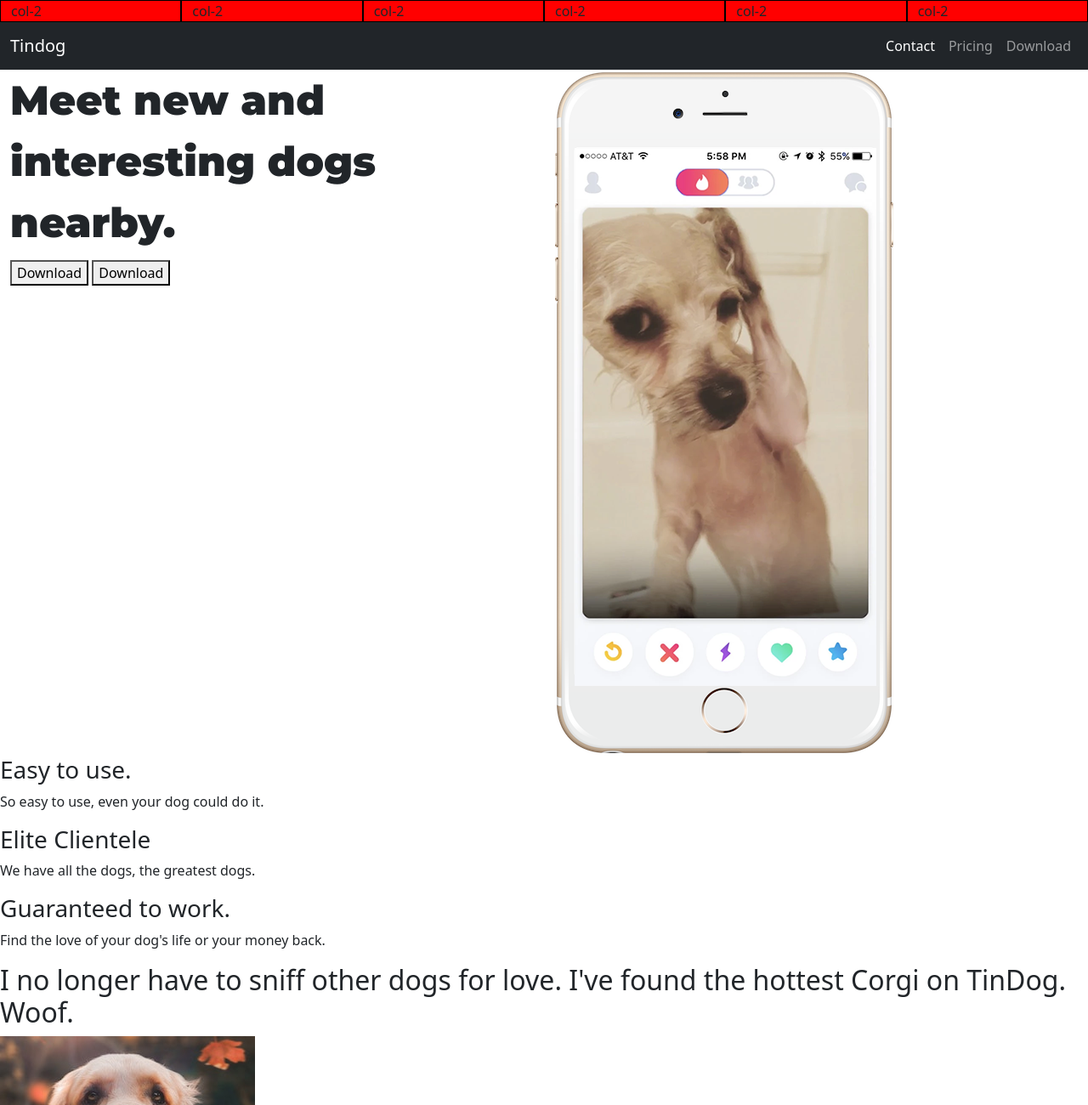
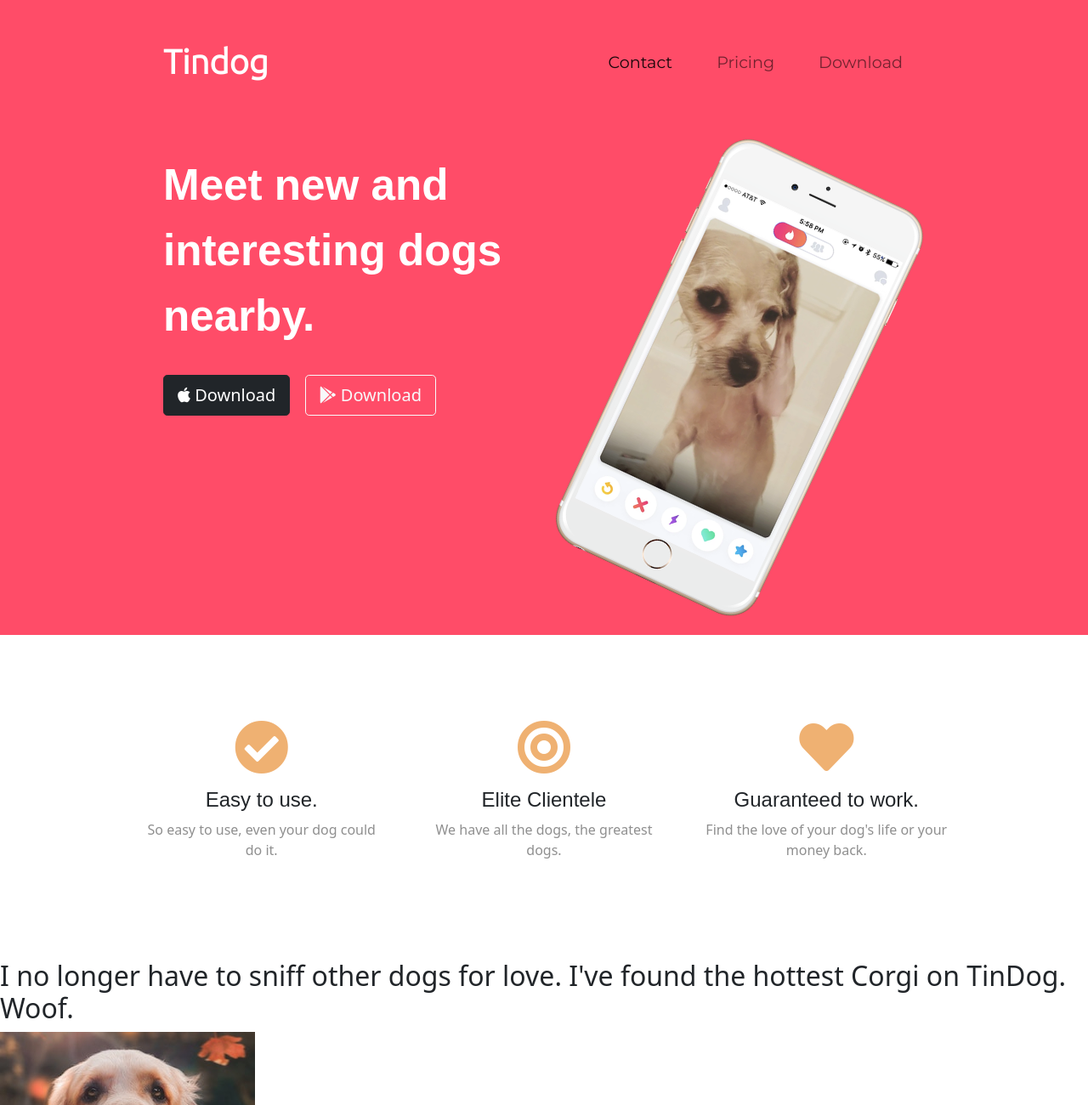
Before and after one commit to ashraffares/Tindog, a plain HTML site: page index.html in a window 1280 px wide. Shown: the top 1300 px of the page at 85% size. Drawn offline with nearby package versions, Linux system fonts and the light colour scheme.

Commit message:
style feature section and icons

```diff
--- a/css/styles.css
+++ b/css/styles.css
@@ -1,6 +1,63 @@
 h1 {
-  font-family: 'Montserrat', sans-serif;
-  font-size: 3rem;
+  font-family: "Montserrat-Black", sans-serif;
+  font-size: 3.2rem;
   line-height: 1.5;
   font-weight: 900;
 }
+
+h3 {
+  font-size: 1.5rem;
+  font-family: 'Montserrat-bold', sans-serif;
+}
+
+#title {
+  background-color: #ff4c68;
+}
+
+.container-fluid {
+  padding: 3% 15%;
+}
+
+.rotate {
+  width: 60%;
+  transform: rotate(25deg);
+}
+
+.navbar {
+  padding: 0 0 4.5rem;
+}
+
+.navbar-brand {
+  font-family: 'Ubuntu', sans-serif;
+  font-size: 2.5rem;
+  font-weight: bold;
+}
+
+.nav-item {
+  padding: 0 18px;
+}
+
+.nav-link {
+  font-size: 1.2rem;
+  font-family: 'Montserrat', sans-serif;
+}
+
+.download-button {
+  margin: 5% 3% 5% 0;
+}
+
+#features {
+  padding: 6% 12%;
+}
+
+.icon {
+  color: #efb172;
+}
+
+.icon:hover {
+  color: #ff4c68;
+}
+
+.feature-des {
+  color: #8f8f8f;
+}
--- a/index.html
+++ b/index.html
@@ -4,7 +4,10 @@
 <head>
   <meta charset="utf-8">
   <title>TinDog</title>
-  <link href="https://fonts.googleapis.com/css2?family=Montserrat:wght@100;300;400;500;900&family=Ubuntu:wght@300;400;700&display=swap" rel="stylesheet">
+  <link rel="stylesheet" href="https://pro.fontawesome.com/releases/v5.10.0/css/all.css" integrity="sha384-AYmEC3Yw5cVb3ZcuHtOA93w35dYTsvhLPVnYs9eStHfGJvOvKxVfELGroGkvsg+p" crossorigin="anonymous"/>
+  <link rel="preconnect" href="https://fonts.googleapis.com">
+  <link rel="preconnect" href="https://fonts.gstatic.com" crossorigin>
+  <link href="https://fonts.googleapis.com/css2?family=Montserrat&family=Ubuntu:wght@300&display=swap" rel="stylesheet">
 
   <!-- Bootstrap CSS -->
   <link href="https://cdn.jsdelivr.net/npm/bootstrap@5.1.3/dist/css/bootstrap.min.css" rel="stylesheet"
@@ -13,24 +16,14 @@
 </head>
 
 <body>
+  <section id="title">
     <div class="container-fluid">
-    <div class="row">
-      <div class="col-lg-2 col-md-3 col-sm-12" style="background-color: red;border: 1px solid #000">col-2</div>
-      <div class="col-lg-2 col-md-3 col-sm-12" style="background-color: red;border: 1px solid #000">col-2</div>
-      <div class="col-lg-2 col-md-3 col-sm-12" style="background-color: red;border: 1px solid #000">col-2</div>
-      <div class="col-lg-2 col-md-3 col-sm-12" style="background-color: red;border: 1px solid #000">col-2</div>
-      <div class="col-lg-2 col-md-3 col-sm-12" style="background-color: red;border: 1px solid #000">col-2</div>
-      <div class="col-lg-2 col-md-3 col-sm-12" style="background-color: red;border: 1px solid #000">col-2</div>
-    </div>
-  </div>
-  <section id="title">
-
       <!-- Nav Bar -->
-    <nav class="navbar navbar-expand-lg navbar-dark bg-dark">
-      <div class="container-fluid">
-        <a class="navbar-brand" href="#">Tindog</a>
-        <button class="navbar-toggler" type="button" data-bs-toggle="collapse" data-bs-target="#navbarSupportedContent"
-          aria-controls="navbarSupportedContent" aria-expanded="false" aria-label="Toggle navigation">
+      <nav class="navbar navbar-expand-lg navbar-light ">
+          <a class="navbar-brand text-white" href="#">Tindog</a>
+          <button class="navbar-toggler" type="button" data-bs-toggle="collapse"
+            data-bs-target="#navbarSupportedContent" aria-controls="navbarSupportedContent" aria-expanded="false"
+            aria-label="Toggle navigation">
             <span class="navbar-toggler-icon"></span>
           </button>
           <div class="collapse navbar-collapse" id="navbarSupportedContent">
@@ -46,41 +39,50 @@
               </li>
             </ul>
           </div>
-      </div>
       </nav>
       <!-- Title -->
-  <div class="container-fluid">
-
       <div class="row">
-
-      <div class="col-lg-6 col-md-6 col-sm-12">
-        <h1>Meet new and interesting dogs nearby.</h1>
-        <button type="button">Download</button>
-        <button type="button">Download</button>
+          <div class="col-lg-6">
+            <h1 class="text-white">Meet new and interesting dogs nearby.</h1>
+            <button type="button" class="btn btn-lg btn-dark download-button">
+              <i class="fab fa-apple"></i>
+              Download
+            </button>
+            <button type="button" class="btn btn-lg btn-outline-light ownload-button">
+              <i class="fab fa-google-play"></i>
+              Download
+            </button>
           </div>
-      <div class="col-lg-6 col-md-6 col-sm-12">
-        <img src="images/iphone6.png" alt="iphone-mockup">
+          <div class="img-con col-lg-6 text-center">
+            <img class="rotate mx-auto" src="images/iphone6.png" alt="iphone-mockup">
           </div>
-
       </div>
-
     </div>
-
   </section>
 
 
   <!-- Features -->
 
   <section id="features">
+      <div class="row text-center">
+          <div class="col-lg-4 p-4">
+            <i class="icon fas fa-check-circle fa-4x mb-3"></i>
+            <h3>Easy to use.</h3>
+            <p class="feature-des">So easy to use, even your dog could do it.</p>
+          </div>
 
-    <h3>Easy to use.</h3>
-    <p>So easy to use, even your dog could do it.</p>
+          <div class="col-lg-4 p-4">
+            <i class="icon fas fa-bullseye fa-4x mb-3"></i>
+            <h3>Elite Clientele</h3>
+            <p class="feature-des">We have all the dogs, the greatest dogs.</p>
+          </div>
 
-    <h3>Elite Clientele</h3>
-    <p>We have all the dogs, the greatest dogs.</p>
-
+          <div class="col-lg-4 p-4">
+            <i class="icon fas fa-heart fa-4x mb-3"></i>
             <h3>Guaranteed to work.</h3>
-    <p>Find the love of your dog's life or your money back.</p>
+            <p class="feature-des">Find the love of your dog's life or your money back.</p>
+          </div>
+      </div>
 
   </section>
 
```
Lines whose indentation alone changed are shown as unchanged.
